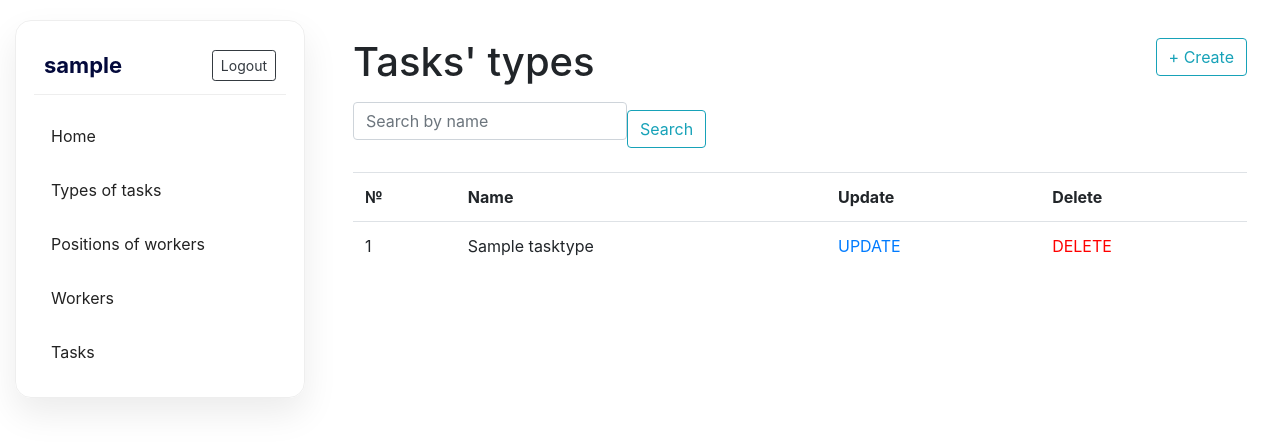
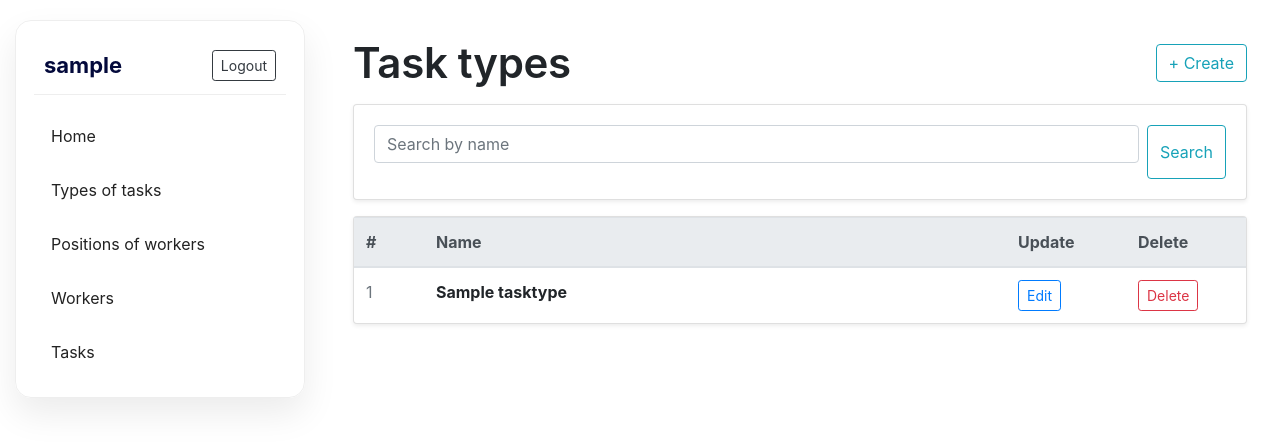
Before and after one commit to anastasiiaoshega513/IT-company-department-manager, a Django app: page /task_types/ in a window 1280 px wide. Shown: the top 446 px of the page. Run offline with Django 5.2, Linux system fonts and the light colour scheme; a user stored in the database is signed in; tables that the repository leaves empty hold one stand-in row (values such as "Sample post"); some libraries are stand-ins or nearby versions.

Commit message:
added styles for tasktype page

```diff
--- a/static/css/styles.css
+++ b/static/css/styles.css
@@ -152,5 +152,16 @@ body {
   border-color: #e6e8f0;
 }
 
-.sidebar-card .mb-0 .form-group { margin-bottom: 0; }
-.mb-0 .form-group { margin-bottom: 0; }
+.sidebar-card .mb-0 .form-group {
+  margin-bottom: 0;
+}
+
+.mb-0 .form-group {
+  margin-bottom: 0;
+}
+
+.page-title{
+  font-weight: 600;
+  letter-spacing: -0.3px;
+  font-size: 42px;
+}
--- a/templates/task_manager/tasktype_list.html
+++ b/templates/task_manager/tasktype_list.html
@@ -2,44 +2,58 @@
 {% load crispy_forms_filters %}
 
 {% block content %}
-  <h1>Tasks' types<a class="btn btn-outline-info mb-0" style="float: right" href="{% url 'task_manager:task-type-create' %}">+ Create</a></h1>
-  <form method="get" action="" class="d-flex align-items-center my-3">
-    <div class="mb-0">
+  <div class="d-flex justify-content-between align-items-center mb-3">
+    <h1 class="page-title mb-0">Task types</h1>
+    <a class="btn btn-outline-info mb-0" href="{% url 'task_manager:task-type-create' %}">+ Create</a>
+  </div>
+  <div class="card shadow-sm mb-3">
+    <div class="card-body">
+      <form method="get" action="" class="d-flex">
+        <div class="flex-grow-1 mr-2 mb-0">
           {{ search_form|crispy }}
         </div>
-    <button class="btn btn-outline-info" type="submit">Search</button>
+        <button class="btn btn-outline-info mb-0" type="submit">Search</button>
       </form>
+    </div>
+  </div>
   {% if tasktype_list %}
-    <table class="table">
+    <div class="card shadow-sm">
+      <div class="card-body p-0">
+        <table class="table table-hover mb-0">
+          <thead class="thead-light">
             <tr>
-        <th>№</th>
+              <th style="width: 70px;">#</th>
               <th>Name</th>
-        <th>Update</th>
-        <th>Delete</th>
+              <th style="width: 120px;">Update</th>
+              <th style="width: 120px;">Delete</th>
             </tr>
-
+          </thead>
+          <tbody>
             {% for tasktype in tasktype_list %}
               <tr>
+                <td class="text-muted">{{ forloop.counter }}</td>
+                <td class="font-weight-bold">{{ tasktype.name }}</td>
                 <td>
-            {{ forloop.counter }}
-          </td>
-          <td>
-            {{ tasktype.name }}
-          </td>
-          <td>
-            <a href="{% url 'task_manager:task-type-update' pk=tasktype.id %}">
-              UPDATE
+                  <a class="btn btn-sm btn-outline-primary"
+                     href="{% url 'task_manager:task-type-update' pk=tasktype.id %}">
+                    Edit
                   </a>
                 </td>
                 <td>
-            <a style="color: red" href="{% url 'task_manager:task-type-delete' pk=tasktype.id %}">
-              DELETE
+                  <a class="btn btn-sm btn-outline-danger"
+                     href="{% url 'task_manager:task-type-delete' pk=tasktype.id %}">
+                    Delete
                   </a>
                 </td>
               </tr>
             {% endfor %}
+          </tbody>
         </table>
+      </div>
+    </div>
   {% else %}
-    <p>There are no types of tasks yet</p>
+    <div class="alert alert-light border">
+      There are no types of tasks yet.
+    </div>
   {% endif %}
 {% endblock %}
```
Lines whose indentation alone changed are shown as unchanged.
